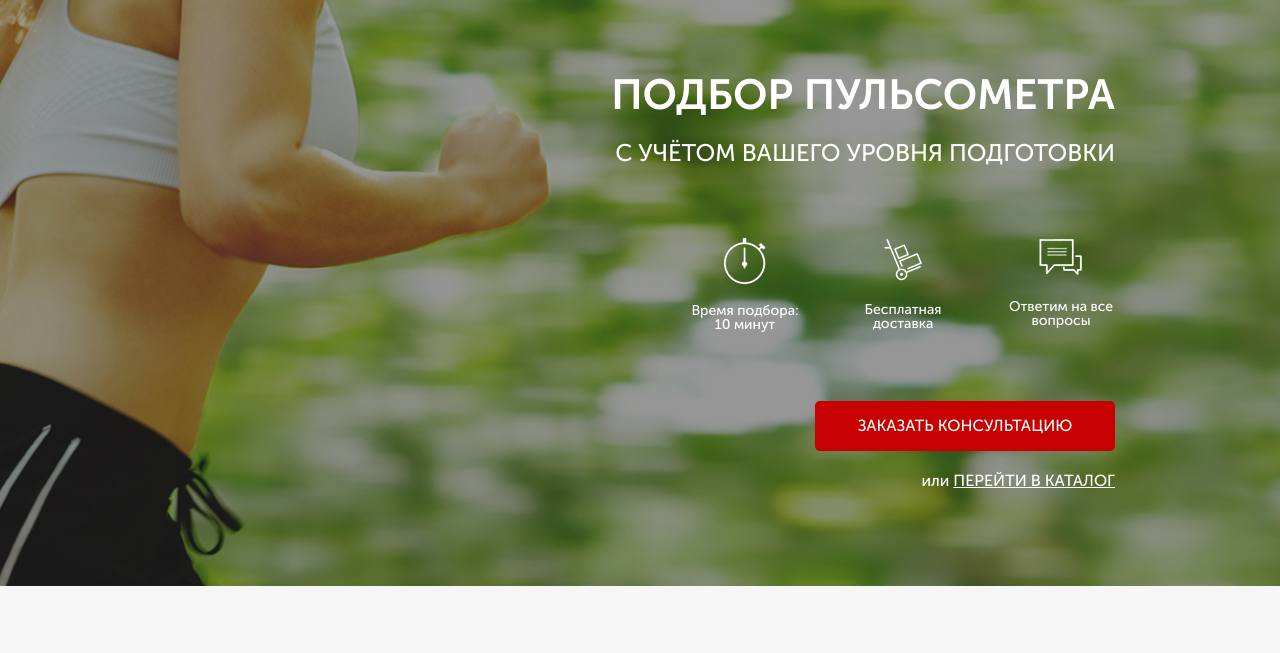
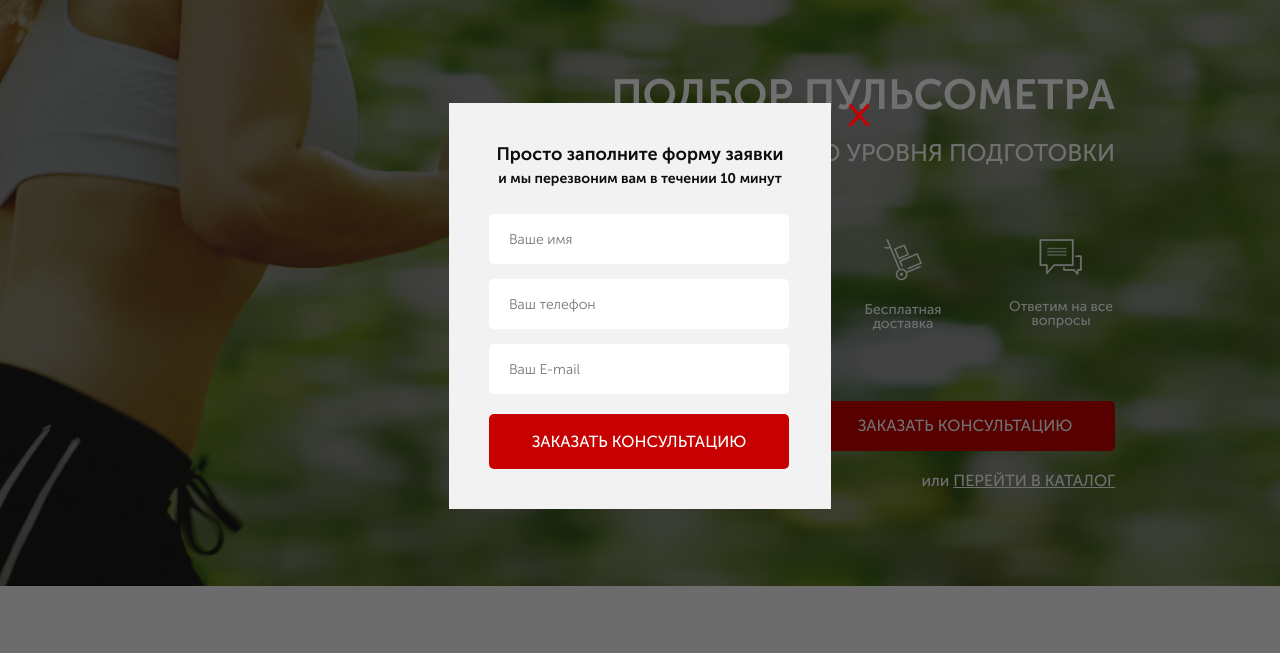
Before and after one commit to KiberTon/Pulse, a website: page src/index.html in a window 1280 px wide. Both pictures are taken after a click on the button "ЗАКАЗАТЬ ЗВОНОК". Shown: the part 94-747 px from the top of the page. Drawn offline with nearby package versions, Linux system fonts and the light colour scheme.

Commit message:
Editor forms

```diff
--- a/src/index.html
+++ b/src/index.html
@@ -26,7 +26,7 @@
                     <a href="tel:+74999228974" class="header__phone">
                         +7 (499) 922-89-74
                     </a>
-                    <button class="button">заказать звонок</button>
+                    <button data-modal="consultation" class="button">заказать звонок</button>
                 </div>
             </header>
             <div class="promo__wrapper">
@@ -49,7 +49,7 @@
                         на все вопросы
                     </div>
                 </div>
-                <button class="button button_main">заказать кОНСУЛЬТАЦИЮ</button>
+                <button data-modal="consultation" class="button button_main">заказать кОНСУЛЬТАЦИЮ</button>
                 <div class="promo__link">
                     или
                     <a href="#">ПЕРЕЙТИ В КАТАЛОГ</a>
@@ -158,7 +158,7 @@
                     <div class="catalog-item__wrapper">
                         <div class="catalog-item__content catalog-item__content_active">
                             <img src="img/pulsometr.png" alt="pulsometr" class="catalog-item__img">
-                            <div class="catalog-item__subtitle">Пульсометр Polar FT1</div>
+                            <div class="catalog-item__subtitle">Пульсометр Suunto M2</div>
                             <div class="catalog-item__descr">Для первых шагов в тренировках, основанных на сердечном
                                 ритме
                             </div>
@@ -185,7 +185,7 @@
                     <div class="catalog-item__wrapper">
                         <div class="catalog-item__content catalog-item__content_active">
                             <img src="img/pulsometr.png" alt="pulsometr" class="catalog-item__img">
-                            <div class="catalog-item__subtitle">Пульсометр Polar FT1</div>
+                            <div class="catalog-item__subtitle">Пульсометр Polar FT4</div>
                             <div class="catalog-item__descr">Для первых шагов в тренировках, основанных на сердечном
                                 ритме
                             </div>
@@ -385,7 +385,8 @@
                 <div class="feed__text">
                     <div class="feed__subtitle">Ирина Иванченко</div>
                     <div class="feed__count">2 полумарафона</div>
-                    <div class="feed__descr">Не знала, что себе купить - обратилась к ребятам из RunSmart - подобрали пульсометр, который подошёл именно под мои цели и финансовые возможности.
+                    <div class="feed__descr">Не знала, что себе купить - обратилась к ребятам из RunSmart - подобрали
+                        пульсометр, который подошёл именно под мои цели и финансовые возможности.
                         Через некоторое время решила обновить гаджет - не раздумывая обратилась туда же.
                         <br><br>
                         Новые цели - новый гаджет!
@@ -399,8 +400,11 @@
                 <div class="feed__text">
                     <div class="feed__subtitle">Иван Сёмочкин</div>
                     <div class="feed__count">1 полумарафон</div>
-                    <div class="feed__descr">Крутая штука-пульсометр. Обычно без них бегал. Оказывается только хуже себе делал.
-                    Купил пульсометр, ещё в подарок получил тренировку. Со мной вместе провели первую тренировку, научили пользоваться новым гаджетом. Также объяснили основы анатомии, составили план тренировок на месяц вперёд.
+                    <div class="feed__descr">Крутая штука-пульсометр. Обычно без них бегал. Оказывается только хуже себе
+                        делал.
+                        Купил пульсометр, ещё в подарок получил тренировку. Со мной вместе провели первую тренировку,
+                        научили пользоваться новым гаджетом. Также объяснили основы анатомии, составили план тренировок
+                        на месяц вперёд.
                         <br><br>
                         С ними подготовился к своему первому полумарафону! Спасибо!!!
                     </div>
@@ -411,9 +415,13 @@
                 <div class="feed__text">
                     <div class="feed__subtitle">Юлия Дашкина</div>
                     <div class="feed__count">2 полумарафона</div>
-                    <div class="feed__descr">Долго не могла начать бегать, т.к. до этого несколько раз начинала, но становилось тяжело и я бросала. От друзей услышала о RunSmart и о беге с контролем пульса и решила попробовать.
+                    <div class="feed__descr">Долго не могла начать бегать, т.к. до этого несколько раз начинала, но
+                        становилось тяжело и я бросала. От друзей услышала о RunSmart и о беге с контролем пульса и
+                        решила попробовать.
                         <br><br>
-                    Позвонила, ребята поинтересовались моими целями и подобрали очень интересный вариант со скидкой! Теперь бегаю и наслаждаюсь бегом! Пробежала уже 2 полумарафона и несколько более коротких забегов и не намерена останавливаться!
+                        Позвонила, ребята поинтересовались моими целями и подобрали очень интересный вариант со скидкой!
+                        Теперь бегаю и наслаждаюсь бегом! Пробежала уже 2 полумарафона и несколько более коротких
+                        забегов и не намерена останавливаться!
                         <br><br>
                         Спасибо!!!
                     </div>
@@ -437,6 +445,38 @@
             </div>
         </div>
     </footer>
+    <div class="overlay">
+        <div class="modal" id="consultation">
+            <div class="modal__close">&times;</div>
+            <div class="modal__subtitle">Просто заполните форму заявки</div>
+            <div class="modal__descr">и мы перезвоним вам в течении 10 минут</div>
+            <form class="feed-form feed-form_mt25" action="#">
+                <input name="name" required placeholder="Ваше имя" type="text">
+                <input name="phone" required placeholder="Ваш телефон" type="number">
+                <input name="email" required placeholder="Ваш E-mail" type="email">
+
+                <button class="button button_submit">заказать консультацию</button>
+            </form>
+        </div>
+
+        <div class="modal" id="order">
+            <div class="modal__close">&times;</div>
+            <div class="modal__subtitle">Ваш заказ:</div>
+            <div class="modal__descr">Пульсометр Polar FT1</div>
+            <form class="feed-form feed-form_mt25" action="#">
+                <input name="name" required placeholder="Ваше имя" type="text">
+                <input name="phone" required placeholder="Ваш телефон" type="number">
+                <input name="email" required placeholder="Ваш E-mail" type="email">
+
+                <button class="button button_submit">Купить</button>
+            </form>
+        </div>
+        <div class="modal modal_mini" id="thanks">
+            <div class="modal__close">&times;</div>
+            <div class="modal__subtitle">Спасибо за вашу заявку!</div>
+            <div class="modal__descr">Наш менеджер свяжется с вами в ближайшее время!</div>
+        </div>
+    </div>
     <script type="text/javascript" src="//code.jquery.com/jquery-1.11.0.min.js"></script>
     <script type="text/javascript" src="//code.jquery.com/jquery-migrate-1.2.1.min.js"></script>
     <script src="js/slick.min.js"></script>
--- a/src/js/script.js
+++ b/src/js/script.js
@@ -33,4 +33,21 @@ $(document).ready(function () {
 
     toggleSlide('.catalog-item__link');
     toggleSlide('.catalog-item__back');
+
+    //modal windows
+
+    $('[data-modal=consultation]').on('click', function () {
+        $('.overlay, #consultation').fadeIn('slow');
+    });
+    $('.modal__close').on('click', function () {
+        $('.overlay, #consultation, #thanks, #order').fadeOut('slow');
+    });
+
+    $('.button_mini').each(function (i) {
+        $(this).on('click', function () {
+            $('#order .modal__descr').text($('.catalog-item__subtitle').eq(i).text());
+            $('.overlay, #order').fadeIn('slow');
+        })
+    });
+
 });
--- a/src/sass/blocks/_forms.sass
+++ b/src/sass/blocks/_forms.sass
@@ -15,3 +15,5 @@
         color: #4B4B4B
         &:nth-child(3)
             margin-bottom: 20px
+    &_mt25
+        margin-top: 25px
--- /dev/null
+++ b/src/sass/blocks/_modal.sass
@@ -0,0 +1,39 @@
+.overlay
+    display: none
+    position: fixed
+    width: 100%
+    height: 100%
+    top: 0
+    background-color: rgba(0, 0, 0, .56)
+.modal
+    position: absolute
+    top: 50%
+    left: 50%
+    transform: translate(-50%, -50%)
+    width: 382px
+    min-height: 402px
+    background: #F2F2F2
+    padding: 38px 40px 40px 40px
+    &__close
+        position: absolute
+        top: 0
+        right: -40px
+        font-size: 41px
+        line-height: 21px
+        color: $main-color
+        cursor: pointer
+    &__subtitle
+        color: #0D0D0D
+        font-size: 18px
+        font-weight: 700
+        text-align: center
+    &__descr
+        color: #0D0D0D
+        font-size: 14px
+        font-weight: 700
+        text-align: center
+    &_mini
+        min-height: 140px
+
+#consultation, #order, #thanks
+    display: none
--- a/src/sass/style.sass
+++ b/src/sass/style.sass
@@ -15,3 +15,4 @@
 @import 'blocks/_catalog'
 @import 'blocks/_footer'
 @import 'blocks/_feed'
+@import 'blocks/_modal'
```
Also changed, not shown: src/css/style.min.css. Lines whose indentation alone changed are shown as unchanged.
